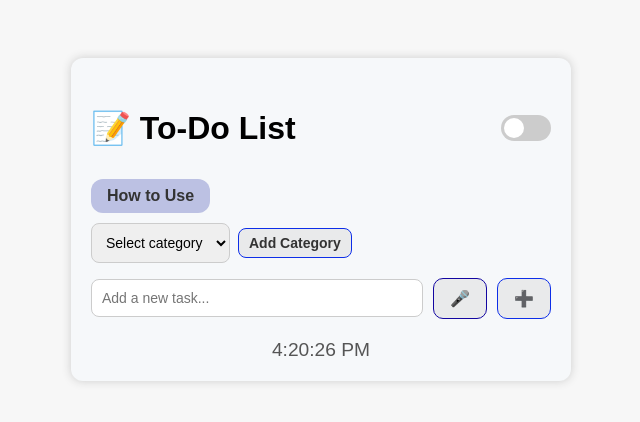
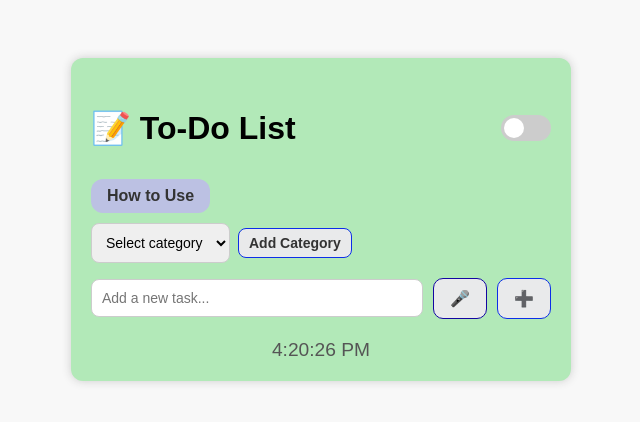
Before and after one commit to georgebij/ui-todo-app, a plain HTML site: page index.html in a window 1280 px wide. Shown: the whole page, without its empty margins (319-959 px from the left). Drawn offline with Linux system fonts and the light colour scheme.

Commit message:
Color updated

```diff
--- a/style.css
+++ b/style.css
@@ -1,13 +1,13 @@
 body {
   font-family: Arial, sans-serif;
-  background-color: #f7f7f7;
+  background-color: #f8f8f8;
   display: flex;
   justify-content: center;
   padding-top: 50px;
 }
 
 .container {
-  background-color: #f6f8fa;
+  background-color: #b2e9b8;
   padding: 20px;
   border-radius: 12px;
   box-shadow: 0 0 10px #ccc;
```
